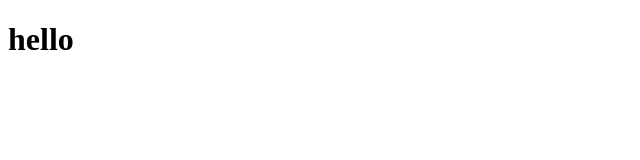
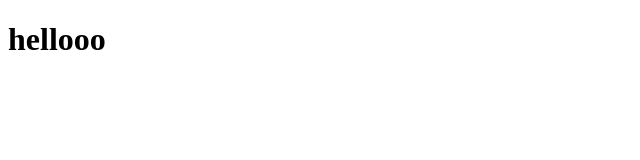
Before and after one commit to abera-hiluf/abz, a plain HTML site: page index.html in a window 1280 px wide. Shown: the full height of the page, 0-640 px from the left. Drawn offline with Linux system fonts and the light colour scheme.

Commit message:
update the name

```diff
--- a/index.html
+++ b/index.html
@@ -6,6 +6,6 @@
     <title>Document</title>
   </head>
   <body>
-    <h1>hello</h1>
+    <h1>hellooo</h1>
   </body>
 </html>
```
